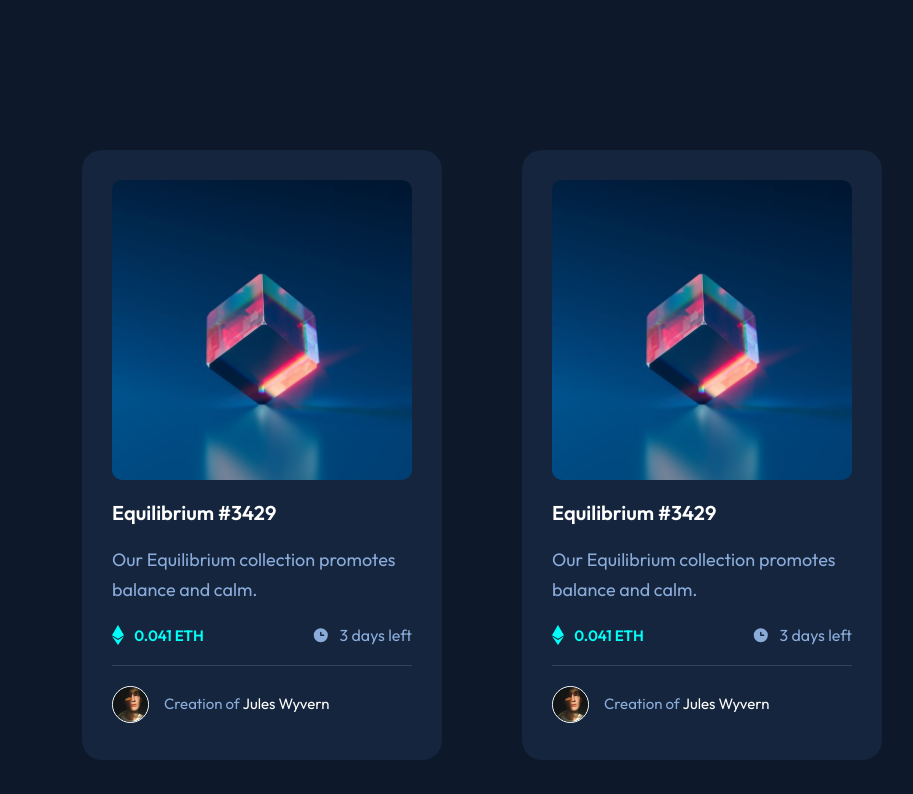
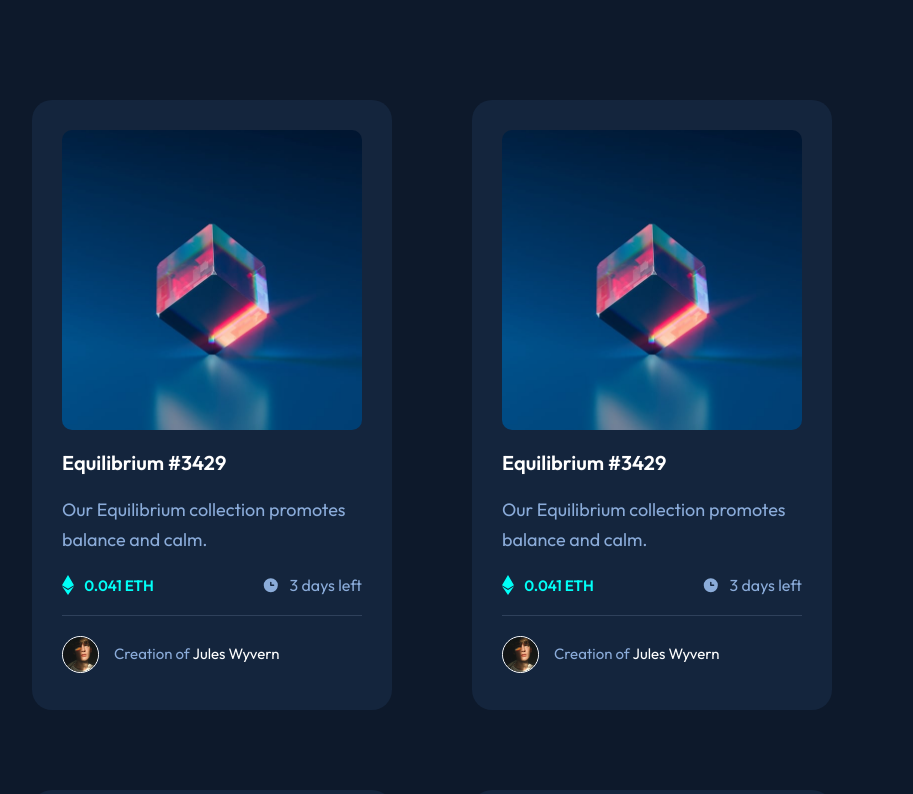
Before and after one commit to Kishor-550/Practical-CFU-3-Level-2, a plain HTML site: page index.html in a window 1280 px wide. Shown: the top 794 px of the page, without its empty margins (68-981 px from the left). Drawn offline with Linux system fonts and the light colour scheme.

Commit message:
Update style.css

```diff
--- a/style.css
+++ b/style.css
@@ -36,7 +36,7 @@ h5{
 
 body{
     background-color: var(--Verydarkblue-main-BG);
-    padding: 150px;
+    padding: 100px;
 }
 
 /* card starts */
```
